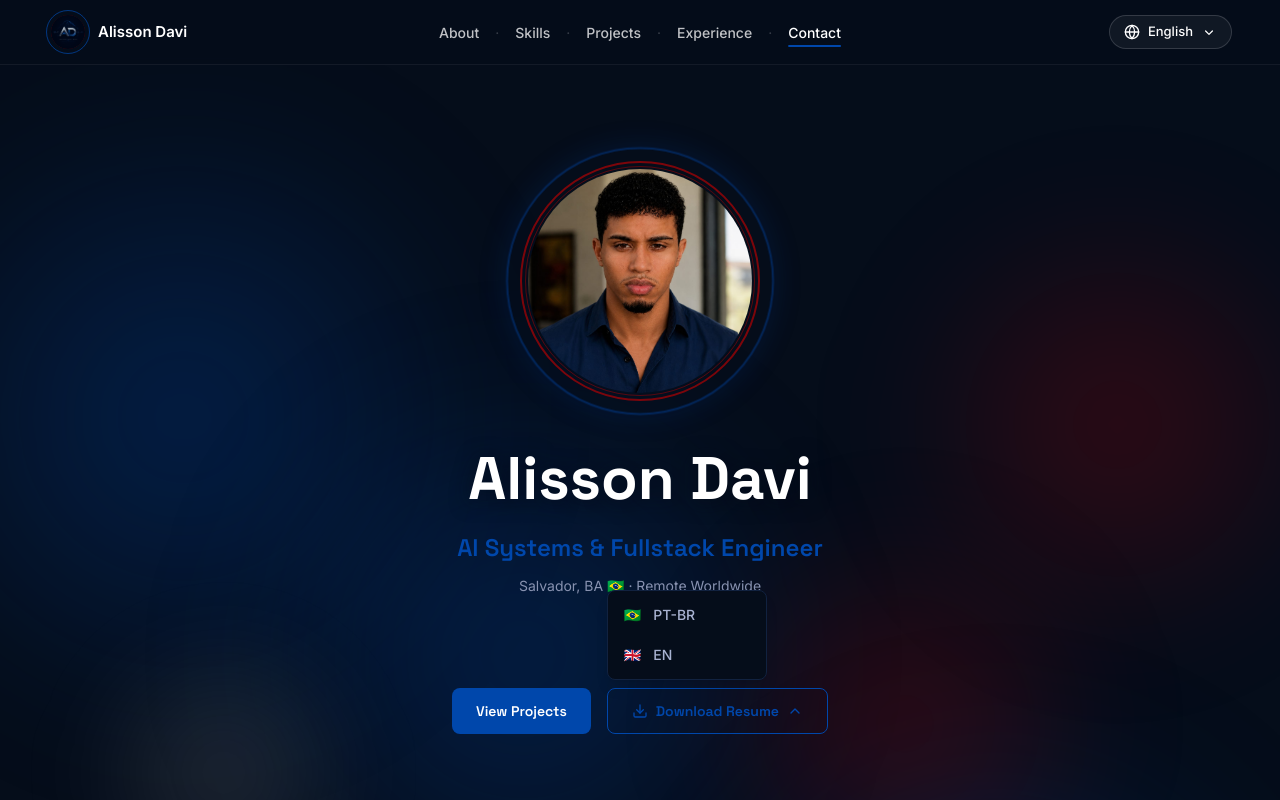
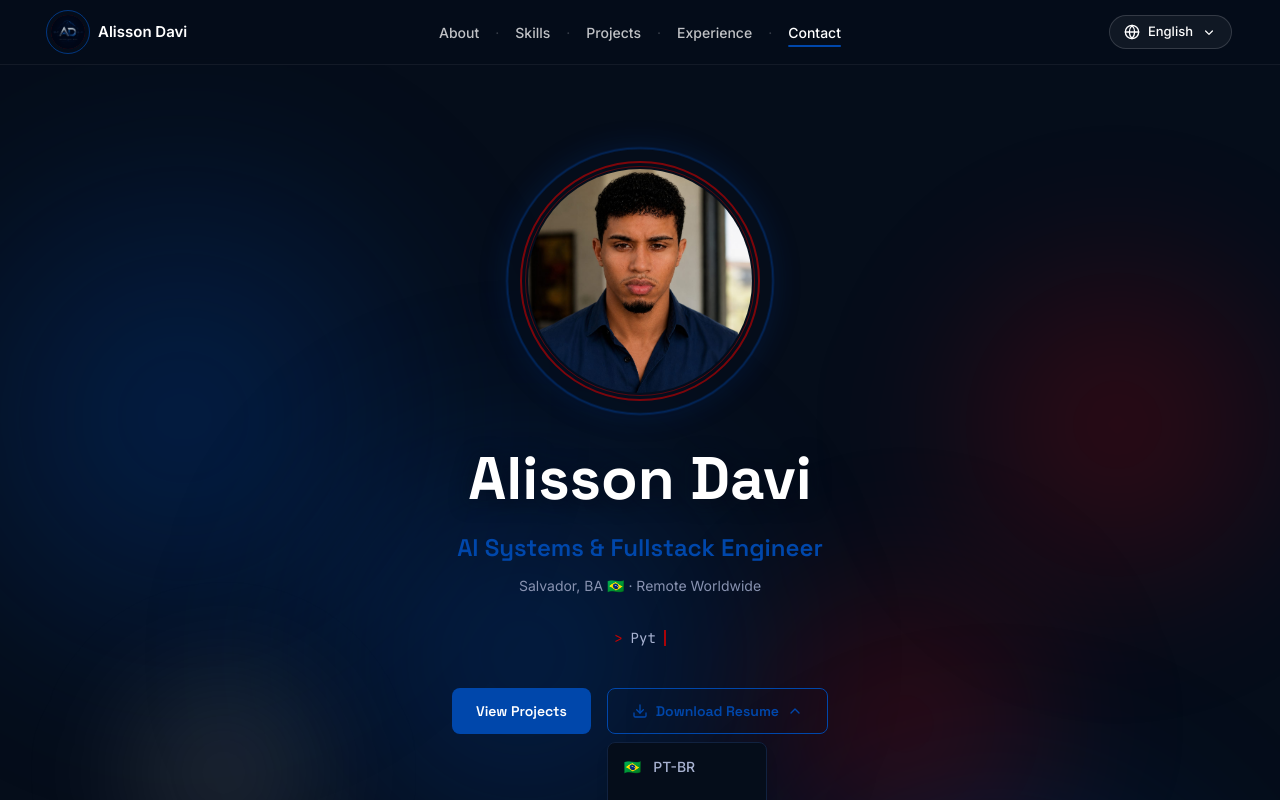
Before and after one commit to ViChagas07/Portfolio-Resume, a Next.js app: page /en in a window 1280 px wide. Both pictures are taken after a click on the button "Download Resume". Shown: the top 800 px of the page. Built offline with nearby package versions, Linux system fonts and the light colour scheme.

Commit message:
feat: dropdown opens downwards and update resume PDFs

```diff
--- a/components/sections/ResumeDownloadButton.tsx
+++ b/components/sections/ResumeDownloadButton.tsx
@@ -180,7 +180,7 @@ export function ResumeDownloadButton({ className }: { className?: string }) {
         <ul
           role="listbox"
           aria-label={t("resume_select_locale") || "Select resume language"}
-          className="absolute bottom-full left-0 mb-2 w-full sm:w-auto min-w-[160px] rounded-lg border border-[var(--color-navy-lighter)] bg-[var(--color-navy)] py-1 shadow-lg z-50 animate-fade-in"
+          className="absolute top-full left-0 mt-2 w-full sm:w-auto min-w-[160px] rounded-lg border border-[var(--color-navy-lighter)] bg-[var(--color-navy)] py-1 shadow-lg z-50 animate-fade-in"
         >
           {(["pt-BR", "en"] as ResumeLocale[]).map((locale) => (
             <li key={locale} role="option">
```
Also changed, not shown: 2 other files (tests, documents, lock files or other folders).
